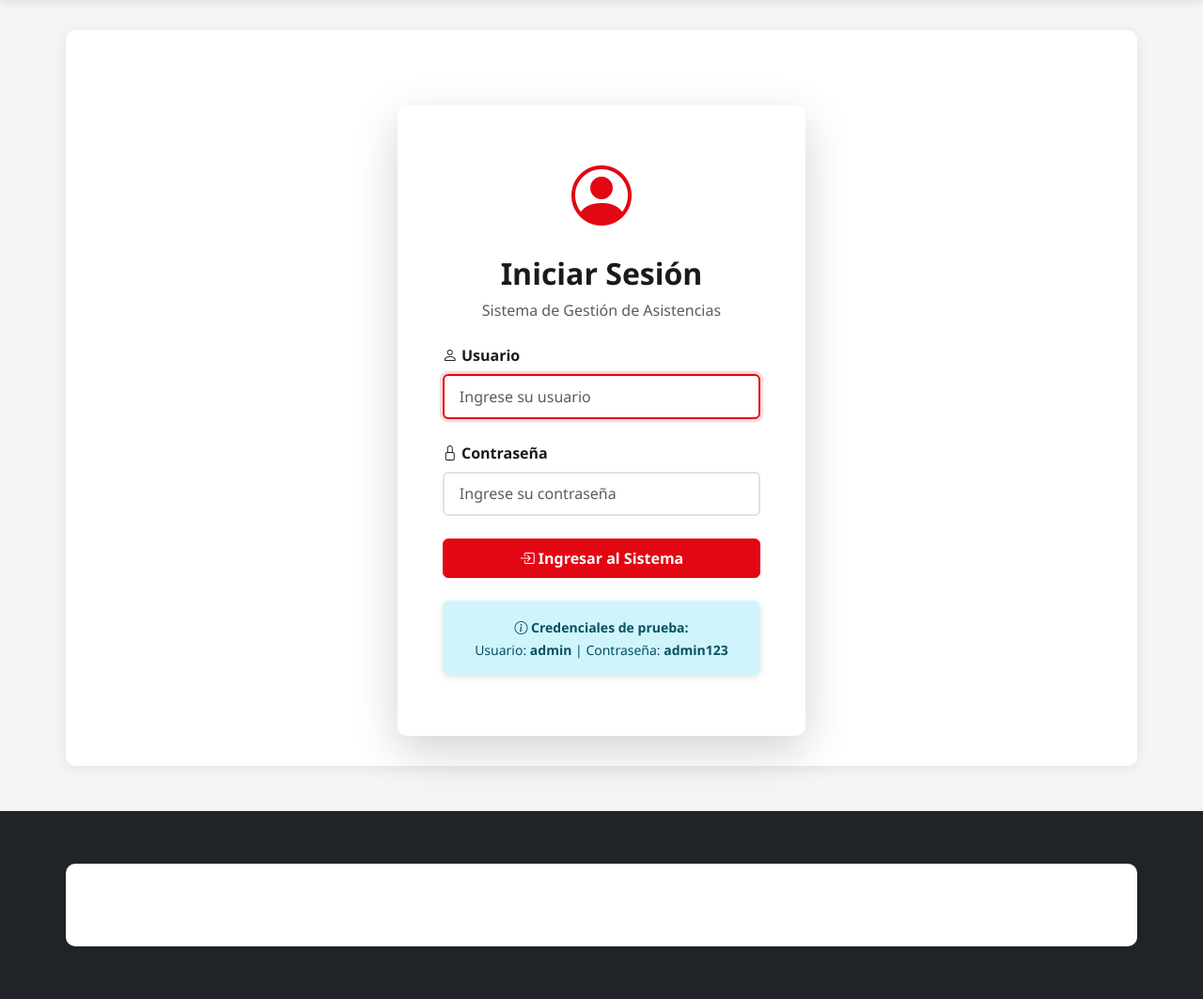
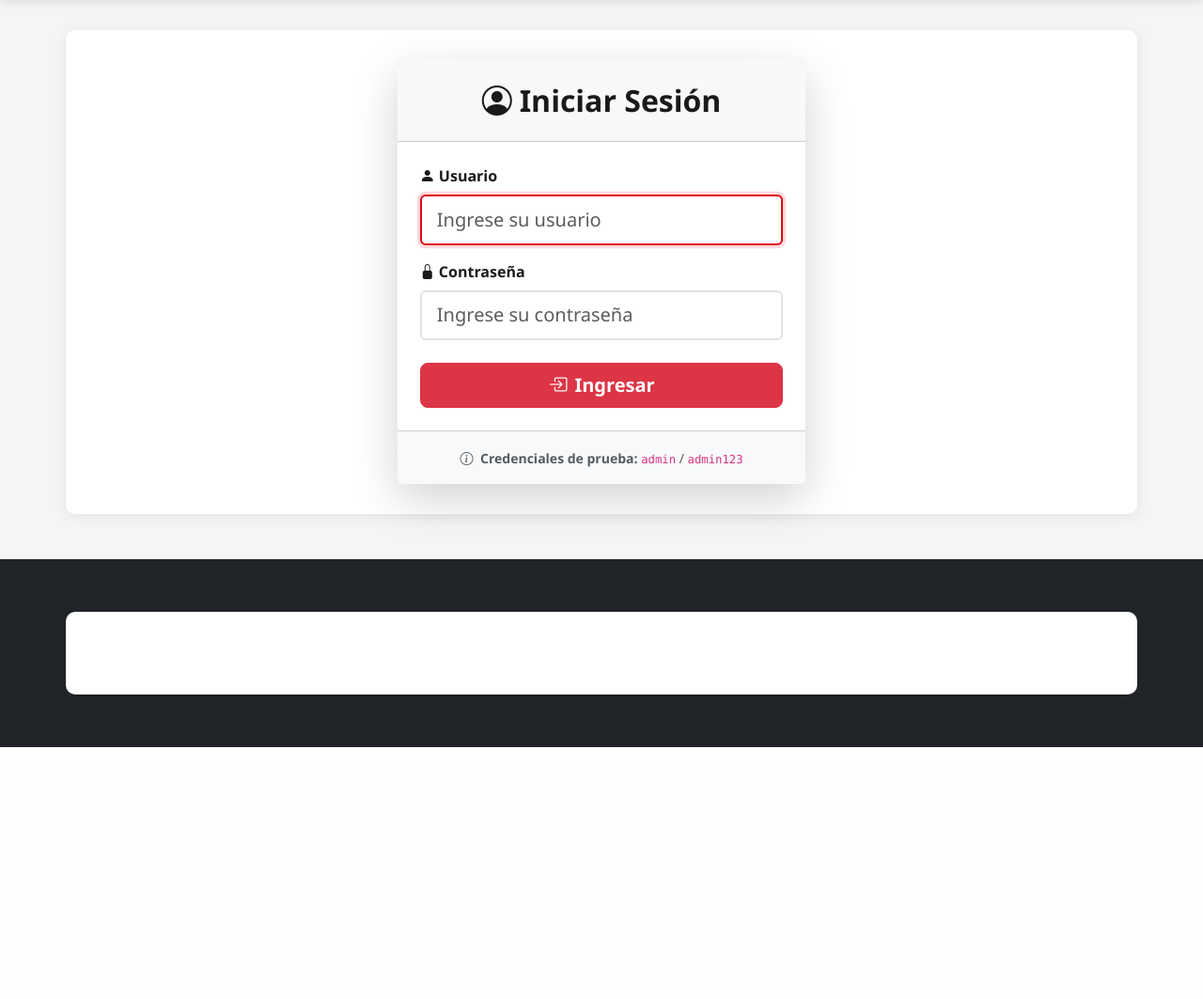
Before and after one commit to borrasca312/evaluacion-3-backend, a Django app: page /accounts/login/ in a window 1280 px wide. Shown: the part 78-1141 px from the top of the page at 94% size. After the commit the page ends 873 px from the top, so only its background shows below. Run offline with Django 4.2, Linux system fonts and the light colour scheme.

Commit message:
Mejorar diseño de login con estilos INACAP y eliminar archivos de debug

```diff
--- a/project/settings.py
+++ b/project/settings.py
@@ -85,5 +85,7 @@
 
 DEFAULT_AUTO_FIELD = 'django.db.models.BigAutoField'
 
+# Autenticación
+LOGIN_URL = '/accounts/login/'
 LOGIN_REDIRECT_URL = '/'
 LOGOUT_REDIRECT_URL = '/'
--- a/templates/base.html
+++ b/templates/base.html
@@ -4,7 +4,7 @@
 <head>
     <meta charset="utf-8">
     <meta name="viewport" content="width=device-width, initial-scale=1">
-    <title>{% block title %}Gestión Asistencias{% endblock %} | INACAP</title>
+    <title>Gestión Asistencias</title>
     <link href="https://cdn.jsdelivr.net/npm/bootstrap@5.3.0/dist/css/bootstrap.min.css" rel="stylesheet">
     {% load static %}
     <link href="{% static 'style.css' %}" rel="stylesheet">
--- a/templates/registration/login.html
+++ b/templates/registration/login.html
@@ -1,48 +1,56 @@
 {% extends 'base.html' %}
 
-{% block title %}Iniciar Sesión{% endblock %}
-
 {% block content %}
-<div class="row justify-content-center mt-5">
+<div class="row justify-content-center">
     <div class="col-md-5">
-        <div class="card shadow-lg">
-            <div class="card-body p-5">
-                <div class="text-center mb-4">
-                    <i class="bi bi-person-circle" style="font-size: 4rem; color: var(--inacap-rojo);"></i>
-                    <h2 class="mt-3">Iniciar Sesión</h2>
-                    <p class="text-muted">Sistema de Gestión de Asistencias</p>
-                </div>
-
+        <div class="card shadow-lg border-0">
+            <div class="card-header bg-gradient text-white text-center py-4">
+                <h2 class="mb-0"><i class="bi bi-person-circle me-2"></i>Iniciar Sesión</h2>
+            </div>
+            <div class="card-body p-4">
                 {% if form.errors %}
-                <div class="alert alert-danger">
-                    <i class="bi bi-exclamation-triangle"></i> Usuario o contraseña incorrectos.
+                <div class="alert alert-danger alert-dismissible fade show" role="alert">
+                    <i class="bi bi-exclamation-triangle-fill me-2"></i>
+                    <strong>Error:</strong> Usuario o contraseña incorrectos.
+                    <button type="button" class="btn-close" data-bs-dismiss="alert"></button>
                 </div>
                 {% endif %}
 
-                <form method="post">{% csrf_token %}
+                <form method="post">
+                    {% csrf_token %}
+                    {% if next %}
+                    <input type="hidden" name="next" value="{{ next }}">
+                    {% endif %}
+
+                    <div class="mb-3">
+                        <label for="id_username" class="form-label fw-bold">
+                            <i class="bi bi-person-fill me-1"></i>Usuario
+                        </label>
+                        <input type="text" name="username" id="id_username" class="form-control form-control-lg"
+                            placeholder="Ingrese su usuario" required autofocus>
+                    </div>
+
                     <div class="mb-4">
-                        <label for="id_username" class="form-label">
-                            <i class="bi bi-person"></i> Usuario
+                        <label for="id_password" class="form-label fw-bold">
+                            <i class="bi bi-lock-fill me-1"></i>Contraseña
                         </label>
-                        <input type="text" name="username" autofocus required id="id_username" class="form-control"
-                            placeholder="Ingrese su usuario">
+                        <input type="password" name="password" id="id_password" class="form-control form-control-lg"
+                            placeholder="Ingrese su contraseña" required>
                     </div>
-                    <div class="mb-4">
-                        <label for="id_password" class="form-label">
-                            <i class="bi bi-lock"></i> Contraseña
-                        </label>
-                        <input type="password" name="password" required id="id_password" class="form-control"
-                            placeholder="Ingrese su contraseña">
+
+                    <div class="d-grid">
+                        <button type="submit" class="btn btn-danger btn-lg">
+                            <i class="bi bi-box-arrow-in-right me-2"></i>Ingresar
+                        </button>
                     </div>
-                    <button class="btn btn-primary w-100 py-2" type="submit">
-                        <i class="bi bi-box-arrow-in-right"></i> Ingresar al Sistema
-                    </button>
                 </form>
-
-                <div class="alert alert-info mt-4 text-center">
-                    <small><i class="bi bi-info-circle"></i> <strong>Credenciales de prueba:</strong><br>
-                        Usuario: <strong>admin</strong> | Contraseña: <strong>admin123</strong></small>
-                </div>
+            </div>
+            <div class="card-footer bg-light text-center py-3">
+                <small class="text-muted">
+                    <i class="bi bi-info-circle me-1"></i>
+                    <strong>Credenciales de prueba:</strong>
+                    <code>admin</code> / <code>admin123</code>
+                </small>
             </div>
         </div>
     </div>
```
